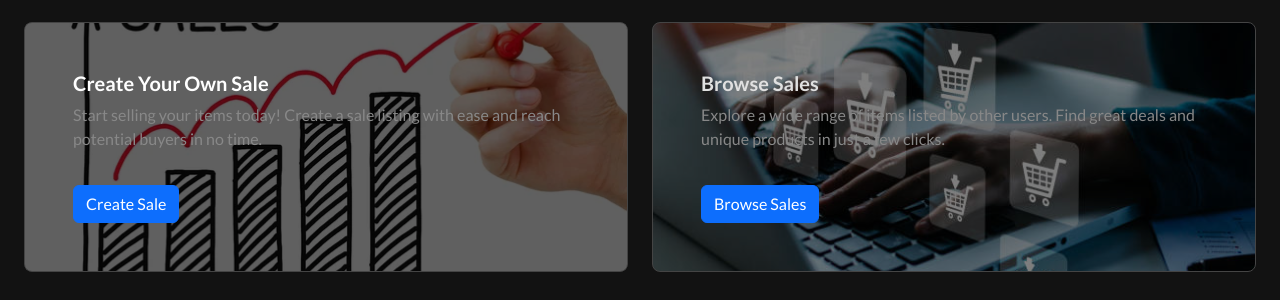
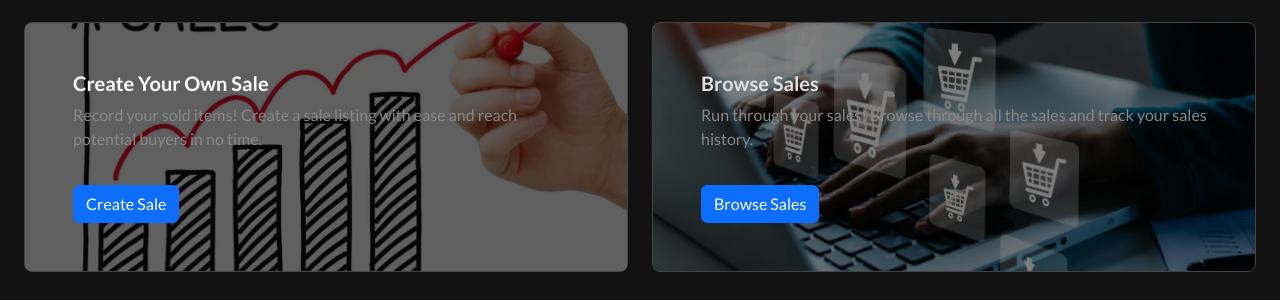
Before and after one commit to Goodvibes74/SDP_website, a Django app: page / in a window 1280 px wide. Shown: the part 554-854 px from the top of the page. Run offline with Django 5.2, Linux system fonts and the light colour scheme; a user stored in the database is signed in; some libraries are stand-ins or nearby versions.

Commit message:
Update home page text for clarity: change phrases to enhance user understanding of sale creation and browsing.

```diff
--- a/sdp_project/templates/core/home.html
+++ b/sdp_project/templates/core/home.html
@@ -65,7 +65,7 @@
       <div>
         <h2 class="h5 h2-md"><strong>Create Your Own Sale </strong></h2>
         <p class="fs-6 fs-md-5 text-muted">
-          Start selling your items today! Create a sale listing with ease and
+          Record your sold items! Create a sale listing with ease and
           reach potential buyers in no time.
         </p>
       </div>
@@ -93,8 +93,8 @@
       <div>
         <h2 class="h5 h2-md"><strong>Browse Sales</strong></h2>
         <p class="fs-6 fs-md-5 text-muted">
-          Explore a wide range of items listed by other users. Find great deals
-          and unique products in just a few clicks.
+          Run through your sales! Browse through all the sales and
+          track your sales history.
         </p>
       </div>
       <a
```
Also changed, not shown: 1 other file.
